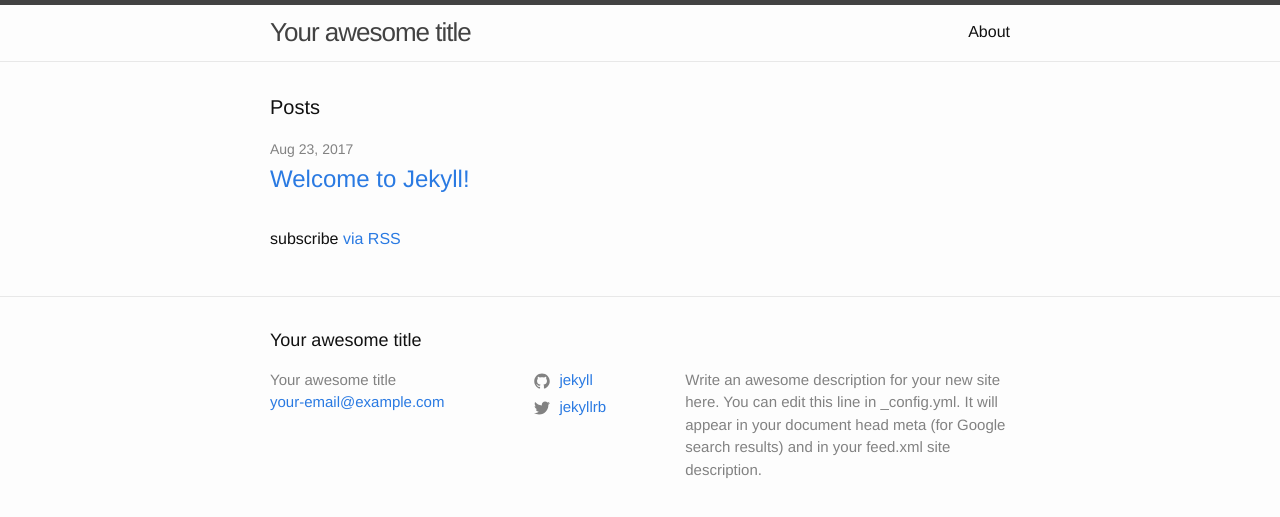
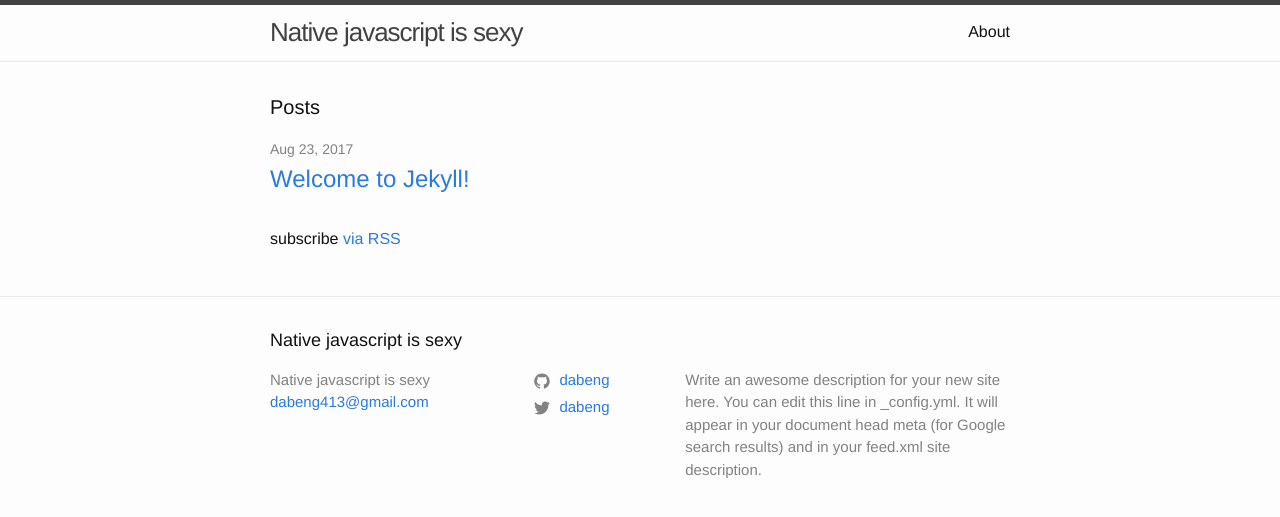
Before and after one commit to Almo7aya/native-js-is-sexy, a Jekyll site: the page built from index.md, in a window 1280 px wide. Shown: the top 517 px of the page. Built offline with Jekyll 4.4.1, drawn with Linux system fonts in a browser that asks for light colours.

Commit message:
update gh-pages

```diff
--- a/_config.yml
+++ b/_config.yml
@@ -13,16 +13,16 @@
 # you will see them accessed via {{ site.title }}, {{ site.email }}, and so on.
 # You can create any custom variable you would like, and they will be accessible
 # in the templates via {{ site.myvariable }}.
-title: Your awesome title
-email: your-email@example.com
+title: Native javascript is sexy
+email: dabeng413@gmail.com
 description: > # this means to ignore newlines until "baseurl:"
   Write an awesome description for your new site here. You can edit this
   line in _config.yml. It will appear in your document head meta (for
   Google search results) and in your feed.xml site description.
 baseurl: "/native-js-is-sexy" # the subpath of your site, e.g. /blog
 url: "" # the base hostname & protocol for your site, e.g. http://example.com
-twitter_username: jekyllrb
-github_username:  jekyll
+twitter_username: dabeng
+github_username:  dabeng
 
 # Build settings
 markdown: kramdown
```
